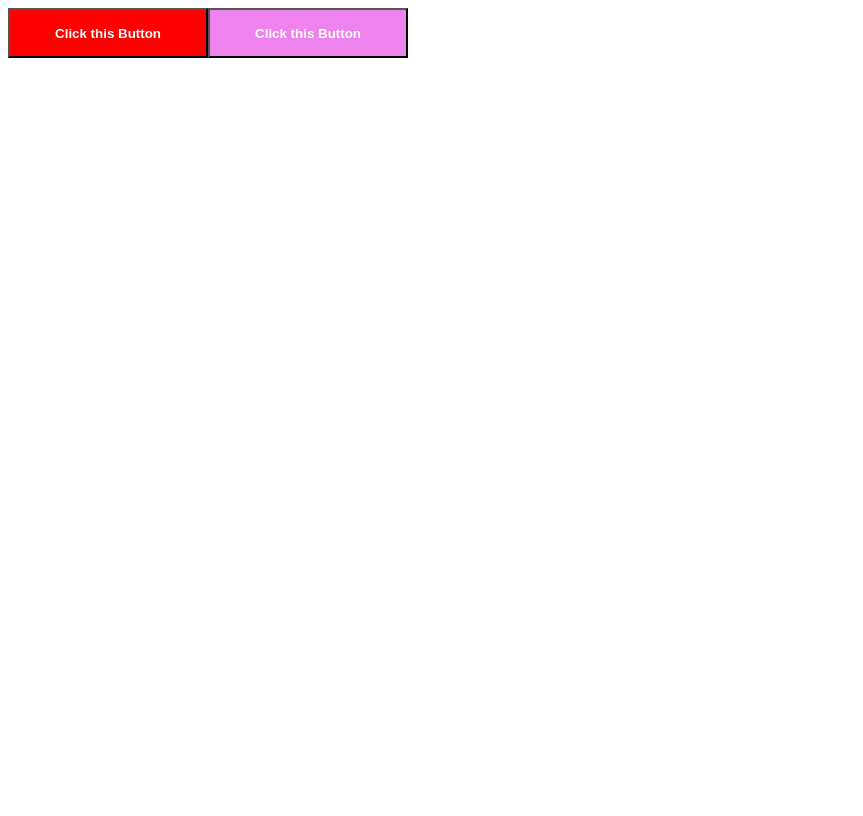
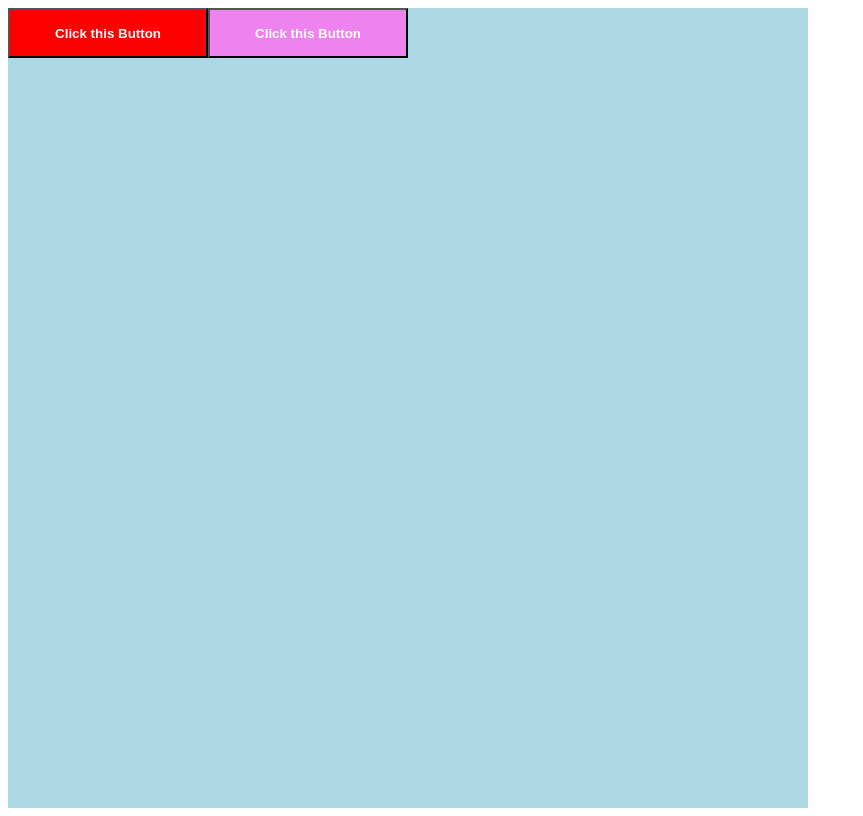
Before and after one commit to mendelssohnbach/styled-component-demo, a React (Create React App) app: page / in a window 1280 px wide. Shown: the whole page, without its empty margins (0-863 px from the left). Built offline with nearby package versions, Linux system fonts and the light colour scheme.

Commit message:
Containerスタイル追加

```diff
--- a/src/App.js
+++ b/src/App.js
@@ -1,11 +1,12 @@
 import { Button } from './Components/Button.style';
+import { AppContainer } from './Components/Container.style';
 
 function App() {
   return (
-    <div className="App">
+    <AppContainer>
       <Button backgroundColor="red">Click this Button</Button>
       <Button backgroundColor="violet">Click this Button</Button>
-    </div>
+    </AppContainer>
   );
 }
 
--- /dev/null
+++ b/src/Components/Container.style.jsx
@@ -0,0 +1,7 @@
+import styled from 'styled-components';
+
+export const AppContainer = styled.div`
+  width: 100vh;
+  height: 100vh;
+  background-color: lightblue;
+`;
```
